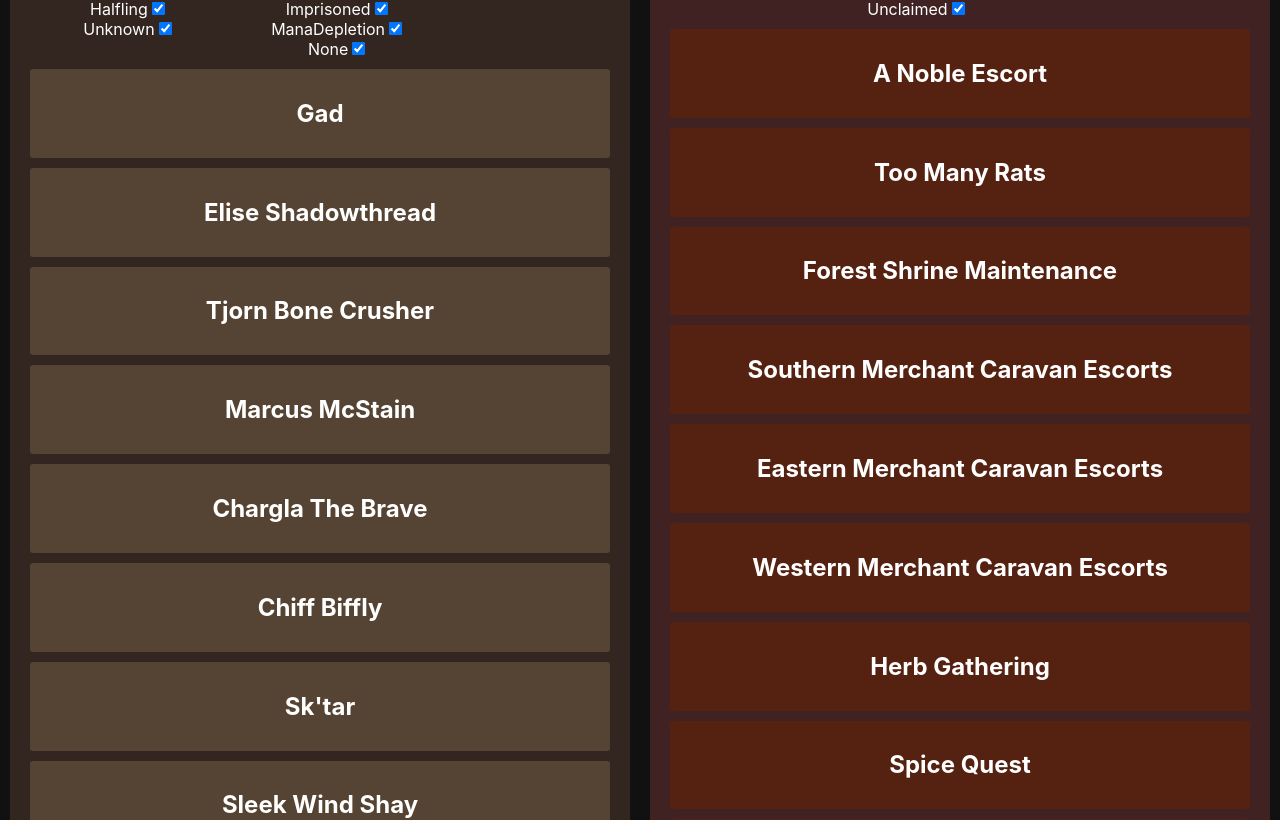
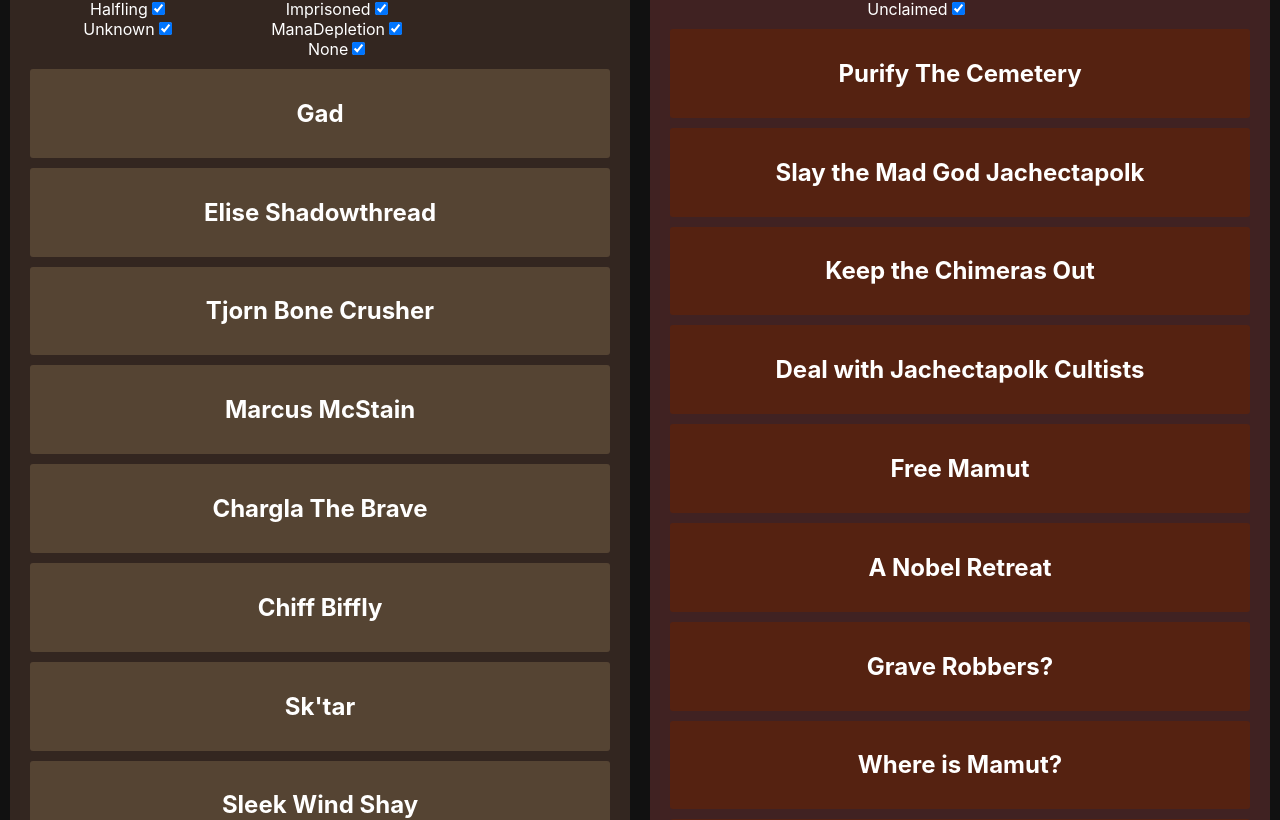
Before and after one commit to claytonweller/fantasy, a React (Create React App) app: page / in a window 1280 px wide. Shown: the part 1533-2353 px from the top of the page. Built offline with nearby package versions, Linux system fonts and the light colour scheme.

Commit message:
Pull All quests into main file

```diff
--- a/package.json
+++ b/package.json
@@ -29,6 +29,7 @@
     "scrub-research": "node_modules/.bin/tsx src/data/rawScripts/scrubResearch.ts",
     "scrub-by-week": "node_modules/.bin/tsx src/data/rawScripts/runScrubByWeek.ts",
     "set-data-state": "bash src/data/rawScripts/setDataState.sh",
+    "revert-data-state": "bash src/data/rawScripts/revertDataState.sh",
     "deploy": "bash ./deploy.sh"
   },
   "eslintConfig": {
--- a/src/data/raw/quests.ts
+++ b/src/data/raw/quests.ts
@@ -9,6 +9,240 @@ import {
 import { Ranks } from "types/Ranks";
 
 export const rawQuests: IRawQuest[] = [
+  // Week 5
+  {
+    id: 'q5-1',
+    name:'Purify The Cemetery',
+    reward: 10,
+    postedWeek: 5,
+    claimType: QuestClaimType.Clan,
+    questType: QuestTypes.Other,
+    questRank: Ranks.B,
+    postedBy: 'Sister Lasiter',
+    description: `"Holy Mother bless us with your light. The bodies were not exhumed by any living hand, but are exhuming themselves. Currently the undead are contained within the cemetery walls, but I worry the gates won't hold of ever. Please be the blessed mother's purifying sword and put these souls to rest."`,
+    // Composite
+    parties:[
+    ]
+  },
+  {
+    id: 'q5-2',
+    name: 'Slay the Mad God Jachectapolk',
+    reward: 3000,
+    postedWeek: 5,
+    claimType: QuestClaimType.Clan,
+    questType: QuestTypes.Kill,
+    questRank: Ranks.A,
+    postedBy: 'Guildmaster Vahn',
+    description: `"Hey! Shut it! Hey! Hey! Don't make me smash another table! QUIET! Yeah, so I'm sure you've all heard about the cult by now. The cult of Jaborkapek? Did I say it right? Japortachenk? Joborkapelt? Ja- whatever, it doesn't matter what they're called. They summoned their mad god. Classic cult thing. I need you all to do what you do best and Kill this damn thing!"`,
+    // Composite
+    parties:[
+    ]
+  },
+  {
+    id: 'q5-3',
+    name: 'Keep the Chimeras Out',
+    reward: 500,
+    postedWeek: 5,
+    claimType: QuestClaimType.Individual,
+    questType: QuestTypes.Guard,
+    questRank: Ranks.C,
+    postedBy: 'Mayor Corque',
+    description: `"You've spoken and I've heard you. You don't want to be devoured by horrible chimera monsters. I understand. I hope cowering for our lives from the amalgamated bodies for forest beasts can be viewed as an opportunity for growth as a community."`,
+    // Composite
+    parties:[
+    ]
+  },
+  {
+    id: 'q5-4',
+    name: 'Deal with Jachectapolk Cultists',
+    reward: 500,
+    postedWeek: 5,
+    claimType: QuestClaimType.Clan,
+    questType: QuestTypes.Kill,
+    questRank: Ranks.B,
+    postedBy: 'Guildmaster Vahn',
+    description: `"Oh yeah! One more thing. The Jaterbajek... Jakerpapok... Jagoffadong whatever cultists. Gotta get rid of them along with the mad god."`,
+    // Composite
+    parties:[
+    ]
+  },
+  {
+    id: 'q5-5',
+    name:'Free Mamut',
+    reward: 5,
+    postedWeek: 5,
+    claimType: QuestClaimType.Clan,
+    questType: QuestTypes.Other,
+    questRank: Ranks.A,
+    postedBy: 'Elder K\'Tar',
+    description: `"These Cultists have our forest god Mamut. In the sewers. The Azure wolf must be freed."`,
+    // Composite
+    parties:[
+    ]
+  },
+  {
+    id: 'q5-6',
+    name:'A Nobel Retreat',
+    reward: 5000,
+    postedWeek: 5,
+    claimType: QuestClaimType.Clan,
+    questType: QuestTypes.Guard,
+    questRank: Ranks.A,
+    postedBy: 'Cliff Vanderbliff',
+    description:`"Get me out of here!"`,
+    // Composite
+    parties:[
+    ]
+  },
+
+  // Week 4
+  {
+    id: 'q4-1',
+    name:'Grave Robbers?',
+    reward: 5,
+    postedWeek: 4,
+    claimType: QuestClaimType.Individual,
+    questType: QuestTypes.Kill,
+    questRank: Ranks.D,
+    postedBy: 'Sister Lasiter',
+    description: `"Something is amiss in the city Graveyard. Bodies have been exhumed. Please keep watch, and may the holy mother watch you."`,
+    // Composite
+    parties:[
+    ]
+  },
+  {
+    id: 'q4-2',
+    name:'Where is Mamut?',
+    reward: 5,
+    postedWeek: 4,
+    claimType: QuestClaimType.Individual,
+    questType: QuestTypes.Kill,
+    questRank: Ranks.D,
+    postedBy: 'Elder K\'Tar',
+    description: `"The Azure Wolf Father Mamut is no longer in the town square. He must be returned to the Sacred Grove, or things will only get worse."`,
+    // Composite
+    parties:[
+    ]
+  },
+  {
+    id: 'q4-3',
+    name: 'Help from the capitol',
+    reward: 300,
+    postedWeek: 4,
+    claimType: QuestClaimType.Clan,
+    questType: QuestTypes.Other,
+    questRank: Ranks.B,
+    postedBy: 'Mayor Corque',
+    description: `"Everyone remain calm. I know. None of use want to be trapped inside the city walls. I hear you. We are sending some of our best to tell the capitol what's happening here."`,
+    // Composite
+    parties:[
+    ]
+  },
+  {
+    id: 'q4-4',
+    name:'Remove A Pest',
+    reward: 500,
+    postedWeek: 4,
+    claimType: QuestClaimType.Individual,
+    questType: QuestTypes.Kill,
+    questRank: Ranks.B,
+    postedBy: 'Gorn Wigby',
+    description: `"It appears the noisy gnat is spawning a brood. Those close to me are, not accustomed to such... discomfort. A talented (and discrete) pest handler would be well appreciated."`,
+    // Composite
+    parties:[
+    ]
+  },
+
+  // Week 3
+  {
+    id: 'q3-1',
+    name:'Capture Forest Monster',
+    reward: 1500,
+    postedWeek: 3,
+    claimType: QuestClaimType.Clan,
+    questType: QuestTypes.Kill,
+    questRank: Ranks.A,
+    postedBy: 'Guildmaster Vahn',
+    description: `The Adventurer Guild has found that there is an enraged monster in the center of the Norther Forest: A gigantic blue wolf.
+    Guildmanster Vahn: "Hey! Shut Up! Hey! HEY!... sorry I'll pay for that... Ok. Anyway. I'm sure you've heard about the giant wolf. It's berserk and attacking anything that moves. It's scared all of the monsters out of the forest. Count Vanderbliff would like to say something.
+    Count Vanderbliff: "This monster must be stopped. It killed my people. However, I will match the guild reward if it is captured alive."`,
+    // Composite
+    parties:[
+    ]
+  },
+  {
+    id: 'q3-2',
+    name:'Protect Sacred Grove',
+    reward: 5,
+    postedWeek: 3,
+    claimType: QuestClaimType.Clan,
+    questType: QuestTypes.Guard,
+    questRank: Ranks.C,
+    postedBy: 'Elder K\'Tar',
+    description: `There's corruption in the forest. I worry that it will reach the sacred grove.`,
+    // Composite
+    parties:[
+    ]
+  },
+  {
+    id: 'q3-3',
+    name:'A Pesky Fly',
+    reward: 100,
+    postedWeek: 3,
+    claimType: QuestClaimType.Individual,
+    questType: QuestTypes.Kill,
+    questRank: Ranks.C,
+    postedBy: 'Gorn Wigby',
+    description: `"There is a pesky fly buzzing by my ear... I would pay handsomely to have it swatted."`,
+    // Composite
+    parties:[
+    ]
+  },
+
+  // Week 2
+    {
+      id: 'q2-1',
+      name:'That\'s a big rat',
+      reward: 100,
+      postedWeek: 2,
+      claimType: QuestClaimType.Clan,
+      questType: QuestTypes.Kill,
+      questRank: Ranks.B,
+      postedBy: 'Mayor Corque',
+      description: `"Ok, so the rats in the sewer... they combined into what people are telling me is a rat king. And it has, how do I put it diplomatically?... dispatched a couple adventurers and has doubled in size. Thankfully the nobles visiting from the capitol have been kind enough to foot the subjugation bill."`,
+      // Composite
+      parties:[
+      ]
+    },
+    {
+      id: 'q2-2',
+      name:'Missing Retinue',
+      reward: 300,
+      postedWeek: 2,
+      claimType: QuestClaimType.Clan,
+      questType: QuestTypes.Fetch,
+      questRank: Ranks.C,
+      postedBy: 'Cliff Vanderbliff',
+      description: `In transit from the Capitol to Morton, several members of the Counts Retinue went missing during a monster attack near the norther forest. "I wish to know their fate, and will pay a premium if their bodies are returned."`,
+      // Composite
+      parties:[
+      ]
+    },
+    {
+      id: 'q2-3',
+      name:'Inspect The Northern Forest',
+      reward: 100,
+      postedWeek: 2,
+      claimType: QuestClaimType.Individual,
+      questType: QuestTypes.Other,
+      questRank: Ranks.C,
+      postedBy: 'Guildmaster Vahn',
+      description: `The head of the adventurer guild addressed the increase in monsters to the North of town, "Hey! Attention! Listen up you crazy buggers! Sorry didn't mean to hit you with that... Anyway, something's up with the Forest. The monsters are moving out of the depths to the edges near the road. Heck Elder K'Tar even seen some greater porcubears from the east check point. Get out there and figure out what the heck is going on. No heroics. We just need info. This is on the guild's tab."`,
+      // Composite
+      parties:[
+      ]
+    },
+
   // Week 1
   {
     id: "q1-1",
```
Also changed, not shown: 2 other files (tests, documents, lock files or other folders).
